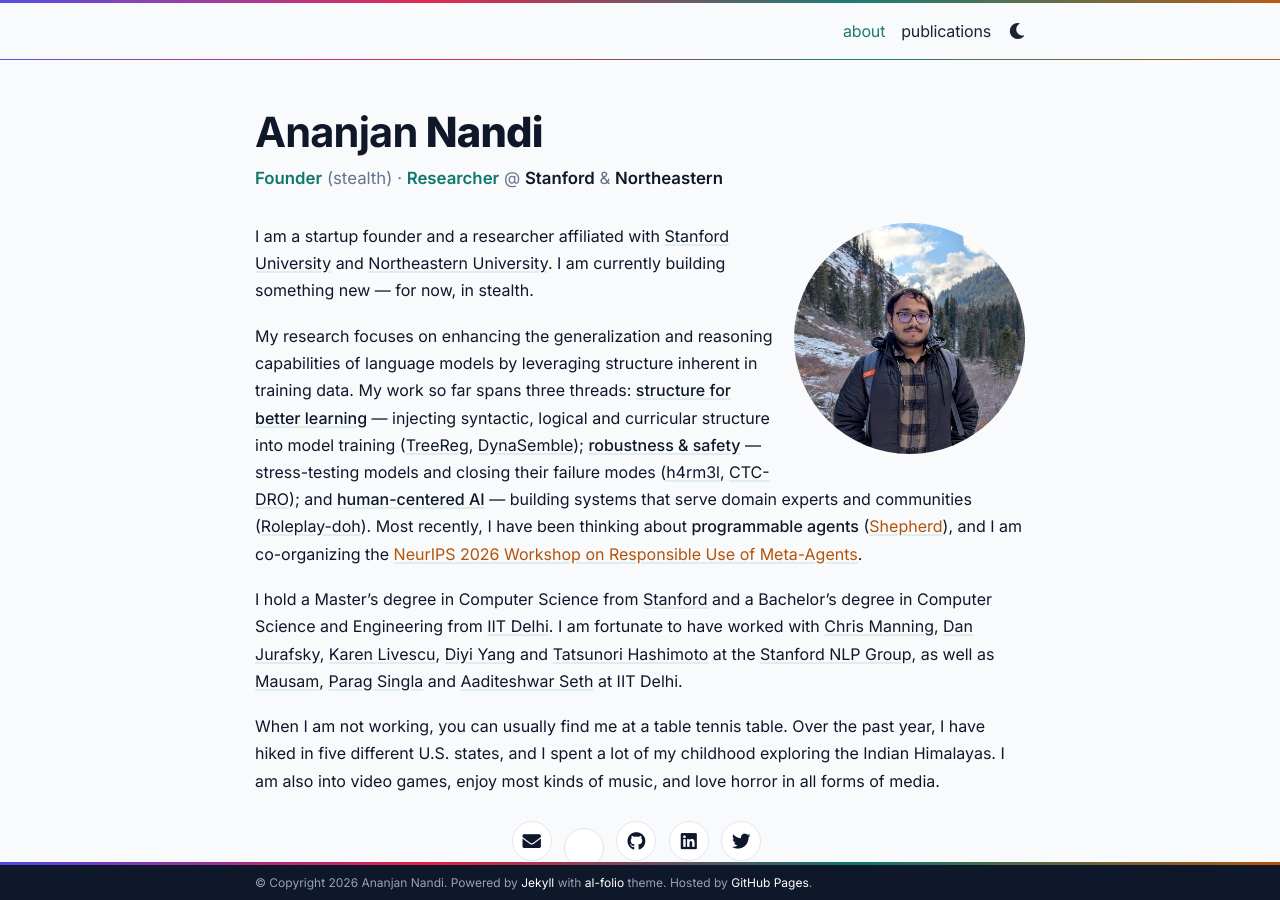
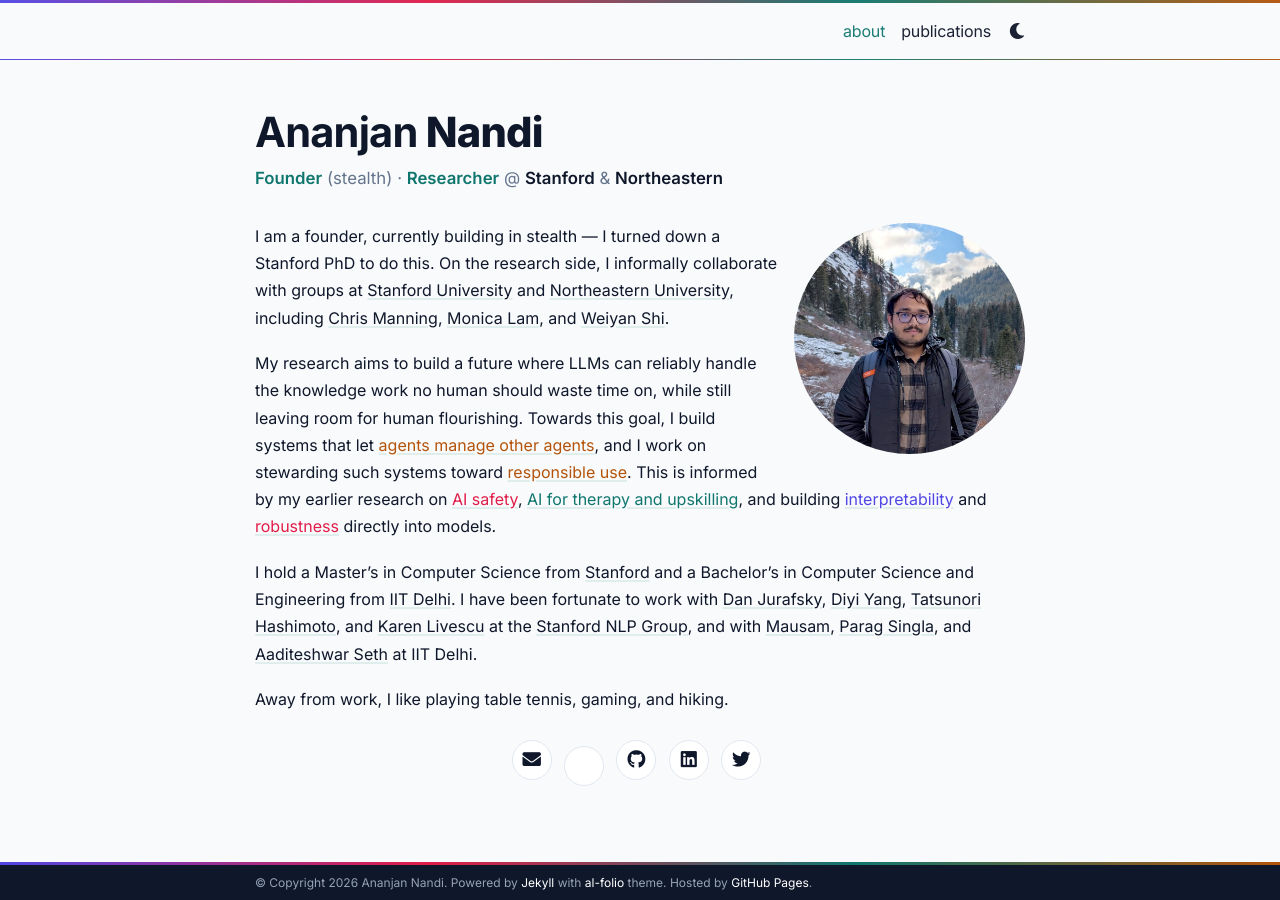
Before and after one commit to ananjan-nandi-9/ananjan-nandi-9.github.io, a Jekyll site: the page built from _pages/about.md, in a window 1280 px wide and 900 px high. Built offline with Jekyll 4.4.1, drawn with Linux system fonts in a browser that asks for light colours; full-size pictures stand in for the smaller copies a plugin makes; comment, search, counter and statistics services are not loaded; a style sheet for code colours, icons or effects is not loaded.

Commit message:
Rewrite bio: founder-first with mission-led research paragraph, informal collaboration framing
Co-Authored-By: Claude Fable 5 <noreply@anthropic.com>

```diff
--- a/_config.yml
+++ b/_config.yml
@@ -7,7 +7,7 @@ first_name: Ananjan
 last_name: Nandi
 email: tgk.ananjan@gmail.com
 description: > # the ">" symbol means to ignore newlines until "footer_text:"
-  Ananjan Nandi is a startup founder and NLP researcher affiliated with Stanford University and Northeastern University.
+  Ananjan Nandi is a startup founder and NLP researcher collaborating with groups at Stanford University and Northeastern University.
 footer_text: >
   Powered by <a href="https://jekyllrb.com/" target="_blank">Jekyll</a> with <a href="https://github.com/alshedivat/al-folio">al-folio</a> theme.
   Hosted by <a href="https://pages.github.com/" target="_blank">GitHub Pages</a>.
--- a/_pages/about.md
+++ b/_pages/about.md
@@ -13,10 +13,10 @@ social: true
 published: true
 ---
 
-I am a startup founder and a researcher affiliated with [Stanford University](https://www.stanford.edu/) and [Northeastern University](https://www.northeastern.edu/). I am currently building something new — for now, in stealth.
+I am a founder, currently building in stealth — I turned down a Stanford PhD to do this. On the research side, I informally collaborate with groups at [Stanford University](https://www.stanford.edu/) and [Northeastern University](https://www.northeastern.edu/), including [Chris Manning](https://nlp.stanford.edu/~manning/), [Monica Lam](https://suif.stanford.edu/~lam/), and [Weiyan Shi](https://wyshi.github.io/).
 
-My research focuses on enhancing the generalization and reasoning capabilities of language models by leveraging structure inherent in training data. My work so far spans three threads: [**structure for better learning**](/publications/){:.topic-structure} — injecting syntactic, logical and curricular structure into model training ([TreeReg](https://www.treereg.dev/), [DynaSemble](https://aclanthology.org/2024.acl-short.20/)); [**robustness & safety**](/publications/){:.topic-safety} — stress-testing models and closing their failure modes ([h4rm3l](https://mdoumbouya.github.io/h4rm3l/), [CTC-DRO](https://openreview.net/forum?id=yt40xuRBA9)); and [**human-centered AI**](/publications/){:.topic-human} — building systems that serve domain experts and communities ([Roleplay-doh](https://aclanthology.org/2024.emnlp-main.591/)). Most recently, I have been thinking about **programmable agents** ([Shepherd](https://arxiv.org/abs/2605.10913){:.topic-agents}), and I am co-organizing the [NeurIPS 2026 Workshop on Responsible Use of Meta-Agents](https://meta-agents-workshop.github.io/){:.topic-agents}.
+My research aims to build a future where LLMs can reliably handle the knowledge work no human should waste time on, while still leaving room for human flourishing. Towards this goal, I build systems that let [agents manage other agents](https://arxiv.org/abs/2605.10913){:.topic-agents}, and I work on stewarding such systems toward [responsible use](https://meta-agents-workshop.github.io/){:.topic-agents}. This is informed by my earlier research on [AI safety](https://mdoumbouya.github.io/h4rm3l/){:.topic-safety}, [AI for therapy and upskilling](https://aclanthology.org/2024.emnlp-main.591/){:.topic-human}, and building [interpretability](https://aclanthology.org/2025.naacl-long.407/){:.topic-structure} and [robustness](https://openreview.net/forum?id=yt40xuRBA9){:.topic-safety} directly into models.
 
-I hold a Master's degree in Computer Science from [Stanford](https://www.stanford.edu/) and a Bachelor's degree in Computer Science and Engineering from [IIT Delhi](https://www.cse.iitd.ernet.in/). I am fortunate to have worked with [Chris Manning](https://nlp.stanford.edu/~manning/), [Dan Jurafsky](https://web.stanford.edu/~jurafsky/), [Karen Livescu](https://home.ttic.edu/~klivescu/), [Diyi Yang](https://cs.stanford.edu/~diyiy/group.html) and [Tatsunori Hashimoto](https://thashim.github.io/) at the [Stanford NLP Group](https://nlp.stanford.edu/people/), as well as [Mausam](https://www.cse.iitd.ac.in/~mausam), [Parag Singla](https://www.cse.iitd.ac.in/~parags/) and [Aaditeshwar Seth](https://www.cse.iitd.ac.in/~aseth/) at IIT Delhi.
+I hold a Master's in Computer Science from [Stanford](https://www.stanford.edu/) and a Bachelor's in Computer Science and Engineering from [IIT Delhi](https://www.cse.iitd.ernet.in/). I have been fortunate to work with [Dan Jurafsky](https://web.stanford.edu/~jurafsky/), [Diyi Yang](https://cs.stanford.edu/~diyiy/group.html), [Tatsunori Hashimoto](https://thashim.github.io/), and [Karen Livescu](https://home.ttic.edu/~klivescu/) at the [Stanford NLP Group](https://nlp.stanford.edu/people/), and with [Mausam](https://www.cse.iitd.ac.in/~mausam), [Parag Singla](https://www.cse.iitd.ac.in/~parags/), and [Aaditeshwar Seth](https://www.cse.iitd.ac.in/~aseth/) at IIT Delhi.
 
-When I am not working, you can usually find me at a table tennis table. Over the past year, I have hiked in five different U.S. states, and I spent a lot of my childhood exploring the Indian Himalayas. I am also into video games, enjoy most kinds of music, and love horror in all forms of media.
+Away from work, I like playing table tennis, gaming, and hiking.
```
